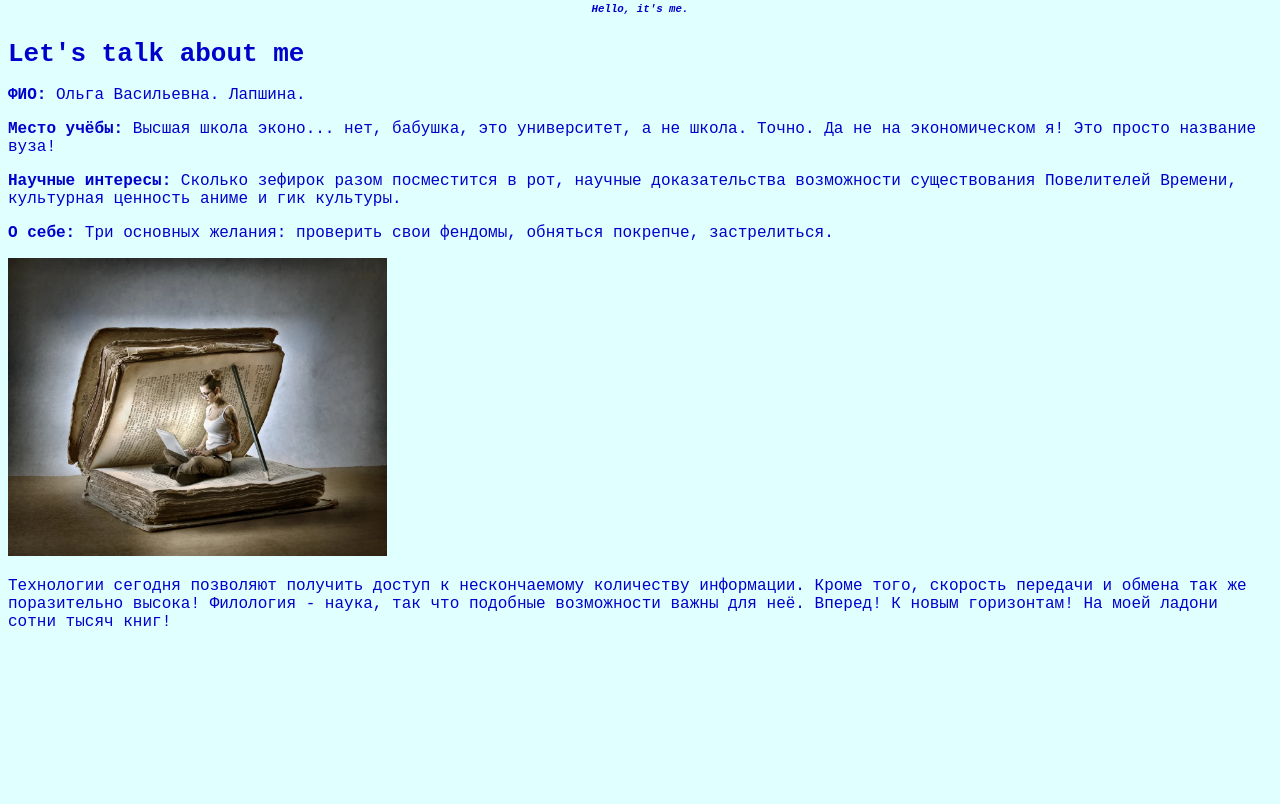
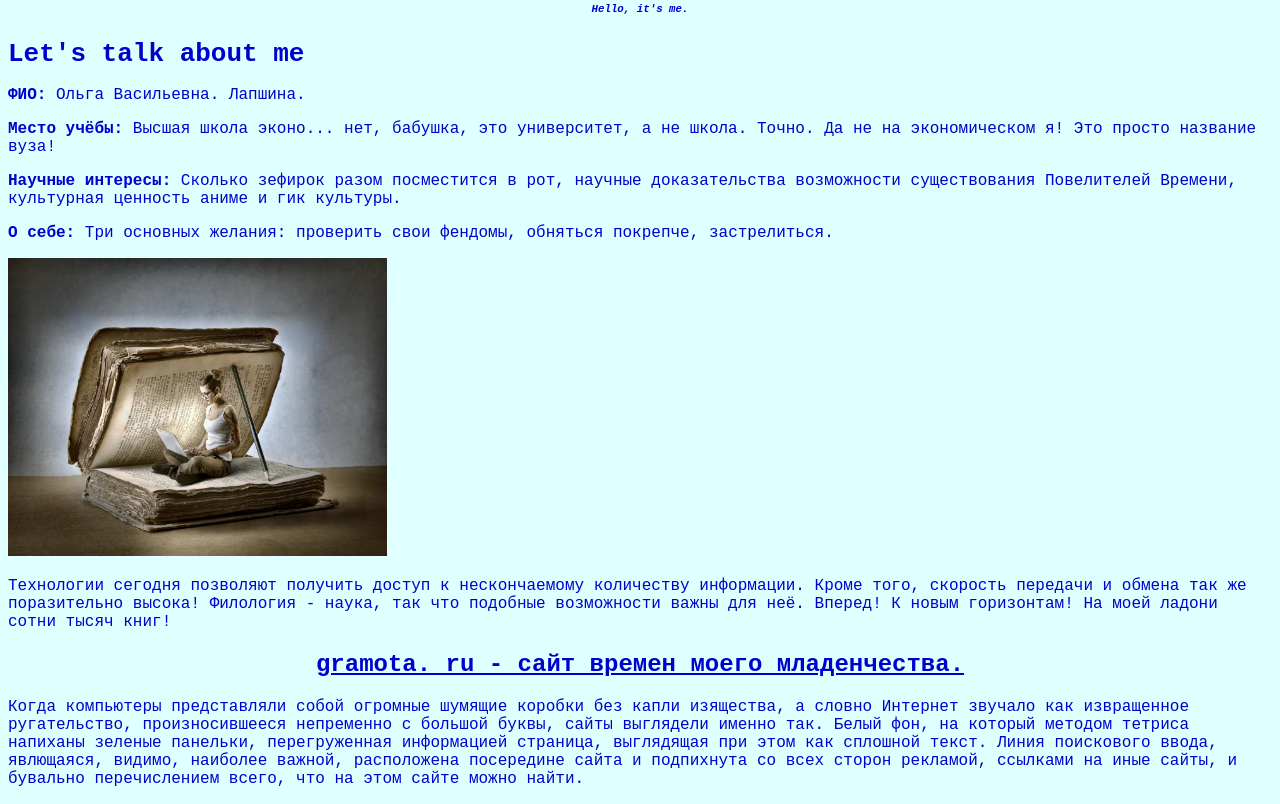
Before and after one commit to Aniliada/Aniliada.github.io, a plain HTML site: page index.html in a window 1280 px wide. Shown: the part 420-1224 px from the top of the page. Before the commit the page ends 1067 px from the top, so only its background shows below. Drawn offline with Linux system fonts and the light colour scheme.

Commit message:
Update index.html

```diff
--- a/index.html
+++ b/index.html
@@ -54,3 +54,12 @@ color: #0000CD; /* Цвет текста */
 
 		<p>Технологии сегодня позволяют получить доступ к нескончаемому количеству информации. Кроме того, скорость передачи и обмена так же поразительно высока! Филология - наука, так что подобные возможности важны для неё. Вперед! К новым горизонтам! На моей ладони сотни тысяч книг!</p>
 	</center>
+<center><ins><h2>gramota. ru - сайт времен моего младенчества.</h2></ins></center>
+<p> Когда компьютеры представляли собой огромные шумящие коробки без капли изящества, а словно Интернет звучало как извращенное ругательство, произносившееся непременно с большой буквы, сайты выглядели именно так. Белый фон, на который методом тетриса напиханы зеленые панельки, перегруженная информацией страница, выглядящая при этом как сплошной текст. Линия поискового ввода, явлющаяся, видимо, наиболее важной, расположена посередине сайта и подпихнута со всех сторон рекламой, ссылками на иные сайты, и бувально перечислением всего, что на этом сайте можно найти.</p>
+
+
+    </font>
+	</tt>
+
+</body>
+</html>
```
